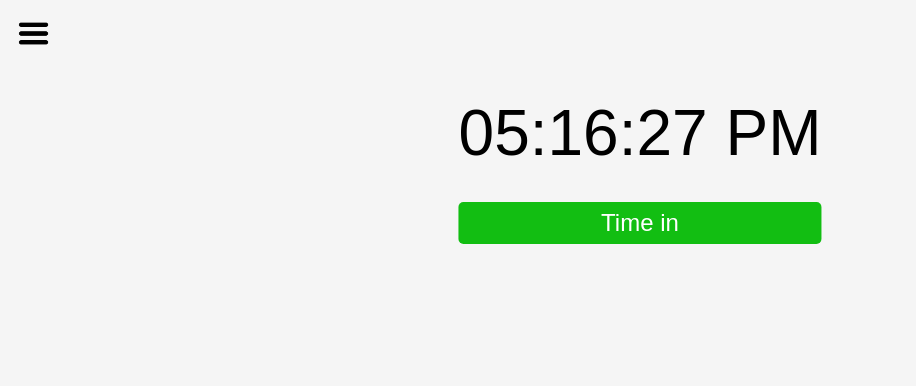
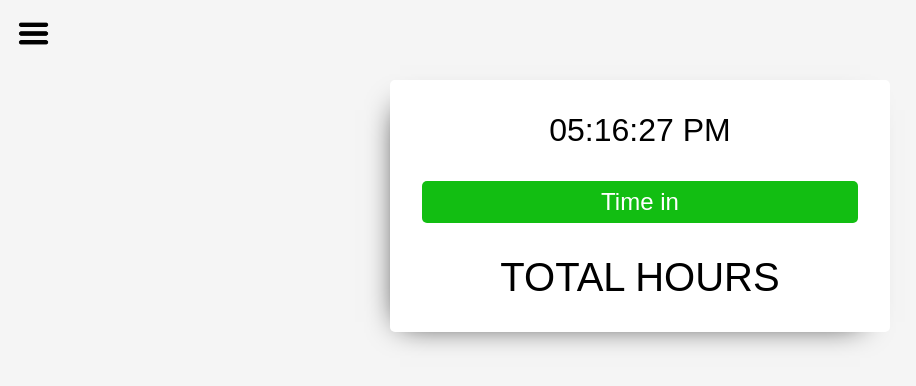
Before and after one commit to exequieltahop/dtr1, a PHP site: page /time.php in a window 1280 px wide. Shown: the top 386 px of the page, without its empty margins (0-916 px from the left). Run offline with PHP 8.4, Linux system fonts and the light colour scheme; a user stored in the database is signed in; tables that the repository leaves empty or names only in its code hold one stand-in row (values such as "Sample post"); some libraries are stand-ins or nearby versions.

Commit message:
march 22, 2024 commit

```diff
--- a/css/time.css
+++ b/css/time.css
@@ -16,7 +16,6 @@
 }
 .container{
     position: fixed;
-    padding: 1em;
     top: 10%;
     right: 50%;
     transform: translateX(50%);
@@ -24,6 +23,13 @@
     flex-direction: column;
     gap: 2em;
     z-index: 1;
+    background-color: white;
+    padding: 2em;
+    border-radius: 5px;
+    box-shadow: -10px 10px 30px -20px black;
+    width: 90%;
+    max-width: 500px;
+    /* border: 1px solid black; */
 }
 #btnTime{
     display: none;
@@ -56,8 +62,10 @@
     background-color: rgb(206, 3, 3);
 }
 .time{
-    font-size: 4rem;
+    font-size: 2rem;
     font-weight: lighter;
+    text-align: center;
+    /* outline: 1px solid red; */
 }
 /* nav */
 .nav{
@@ -67,6 +75,7 @@
     padding: 0.5em;
     background-color: white;
     z-index: 2;
+
 }
 .anchor{
     display: block;
@@ -81,6 +90,14 @@
     width: 35px;
     height: 35px;
     cursor: pointer;
+}
+/* <========== TOTAL HOURS ==========> */
+.container-total-hours{
+    text-align: center;
+}
+.h1-total-hours{
+    font-size: 2.5rem;
+    font-weight: lighter;
 }
 @media (max-width: 600px){
 
--- a/js/time.js
+++ b/js/time.js
@@ -13,6 +13,8 @@
     // timeInChecker();
     // time out
     timeOut();
+    // GET TOTAL HOURS IN THE OJT
+    totalHours();
 });
 // post method
 async function postMethod(url, data, dataType){
@@ -211,3 +213,26 @@
         });
     });
 }
+// <========== GET TOTAL HOURS ==========>
+const totalHours = () => {
+    const totalhours = document.querySelector('.h1-total-hours');
+    const url = 'process/getTotalHoursJob.php';
+    getMethod(url)
+    .then(res => {
+        if(res.err){
+            throw new Error(res.err);
+        }
+        if(res.data){
+            totalhours.innerHTML = res.data;
+        }
+    })
+    .catch(error => {
+        console.log(error);
+        Swal.fire({
+            icon: "error",
+            title: "Error",
+            text: error,
+            footer: ''
+          });
+    });
+}
--- /dev/null
+++ b/process/getTotalHoursJob.php
@@ -0,0 +1,61 @@
+<?php
+    // <========== START SESSION ==========>
+    session_start();
+    // <========== INCLUDE DB CONNECTION ==========>
+    include_once '../dbcon/conn.php';
+    // <========== MAIN ==========>
+    try {
+        if($_SERVER['REQUEST_METHOD'] !== 'GET'){
+            throw new Exception('Server Request Method Not GET');
+        }
+        $uname = $_SESSION["studentID"];
+        $data = getTotalHours($uname, $conn);
+        header('Content-Type: application/json');
+        echo json_encode(['data' => $data]);
+    } catch (\Throwable $th) {
+        header('Content-Type:application/json');
+        echo json_encode(['err' => $th->getMessage()]);
+    } finally {
+        if(isset($conn)){
+            $conn->close();
+        }
+    }
+    // <========== GET TOTAL HOURS ==========>
+    function getTotalHours(string $uname, mysqli $conn) : string {
+        try {
+            $return = '';
+            $query = 'SELECT SEC_TO_TIME(SUM(TIME_TO_SEC(TIMEDIFF(time_out, time_in)))) AS total_time
+                        FROM time_in_out
+                        WHERE student_id = ?
+                        AND time_in IS NOT NULL
+                        AND time_out IS NOT NULL;';
+            $stmt = $conn->prepare($query);
+            if(!$stmt){
+                throw new Exception('getTotalHours() stmt not prepared correctly - '
+                                    .$conn->errno.'/'.$conn->error);
+            }
+            if(!$stmt->bind_param('s',$uname)){
+                throw new Exception('getTotalHours() stmt not binded correctly - '
+                                    .$conn->errno.'/'.$conn->error);
+            }
+            if(!$stmt->execute()){
+                throw new Exception('getTotalHours() stmt execution failed - '
+                                    .$conn->errno.'/'.$conn->error);
+            }
+            $result = $stmt->get_result();
+            if($result->num_rows == 0){
+
+                $return .= '0 TOTAL HOURS';
+            }else{
+                if($row = $result->fetch_assoc()){
+                    $hour = substr(str_replace(':','.',$row['total_time']), 0, 5);
+                    $return .= $hour.' TOTAL HOURS';
+                }
+            }
+            $stmt->close();
+            return $return;
+        } catch (\Throwable $th) {
+            throw $th;
+        }
+    }
+?>
--- a/time.php
+++ b/time.php
@@ -18,7 +18,10 @@
     <title>OJT Daily Time Record</title>
     <!-- css adn script -->
     <link rel="stylesheet" href="css/time.css">
+    <!-- MAIN SCRIPT -->
     <script src="js/time.js"></script>
+    <!-- <========== SWEET ALERT CDN ==========> -->
+    <script src="https://cdn.jsdelivr.net/npm/sweetalert2@11"></script>
 </head>
 <body>
     <main>
@@ -33,10 +36,15 @@
         <!-- time in container -->
         <section class="container">
             <h1 class="time">Loading.....</h1>
-            <!-- button time in -->
+            <!-- <========== BUTTON TIME IN ==========> -->
             <input type="hidden" id="hiddenStatus">
             <button id="btnTime" disable>Time in</button>
             <button id="btnTimeOut" disable>Time out</button>
+            <!-- <========== TOTAL HOURS ==========> -->
+            <div class="container-total-hours">
+                <h1 class="h1-total-hours">Loading...</h1>
+            </div>
+            <!-- <========== END TOTAL HOURS ==========> -->
         </section>
     </main>
 </body>
```
